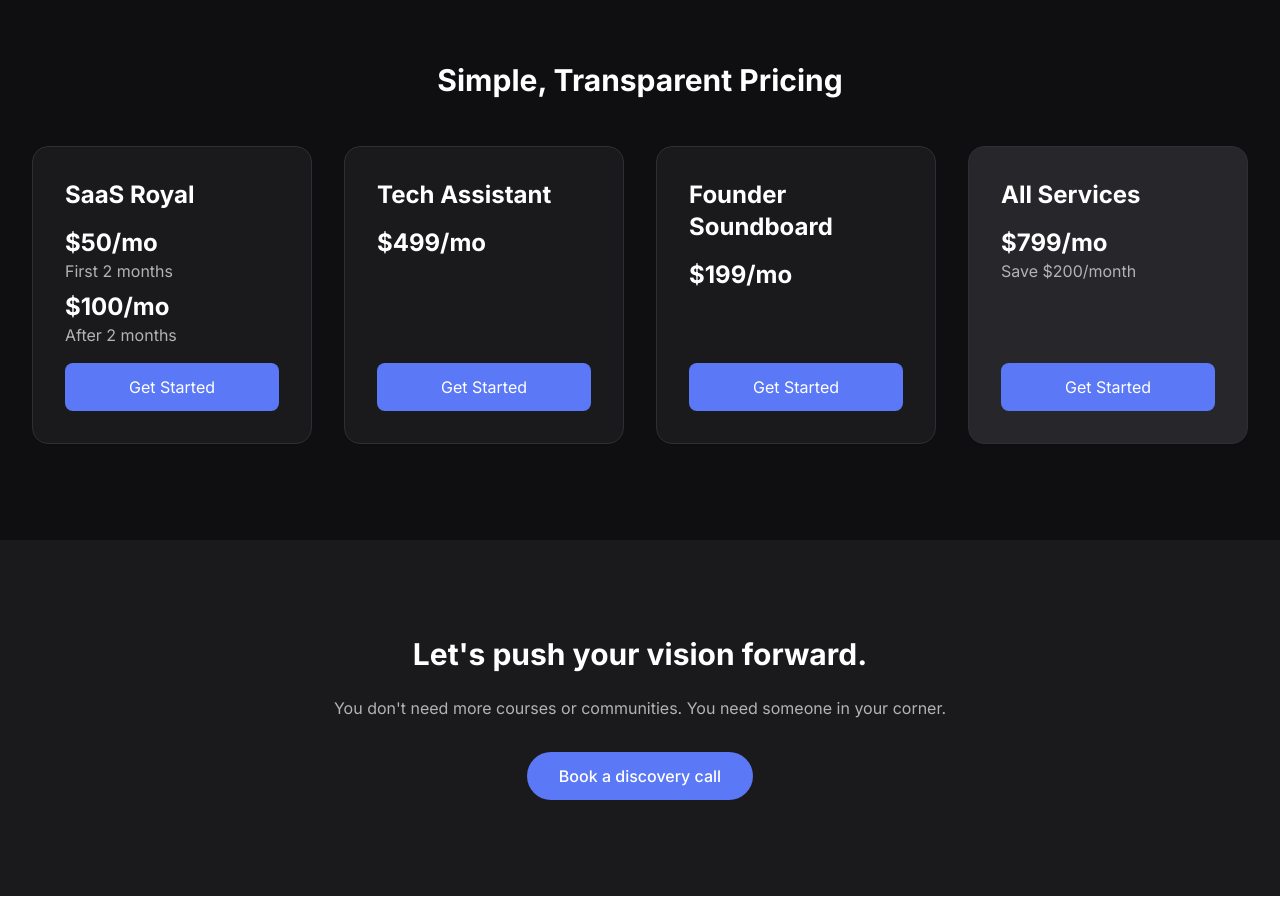
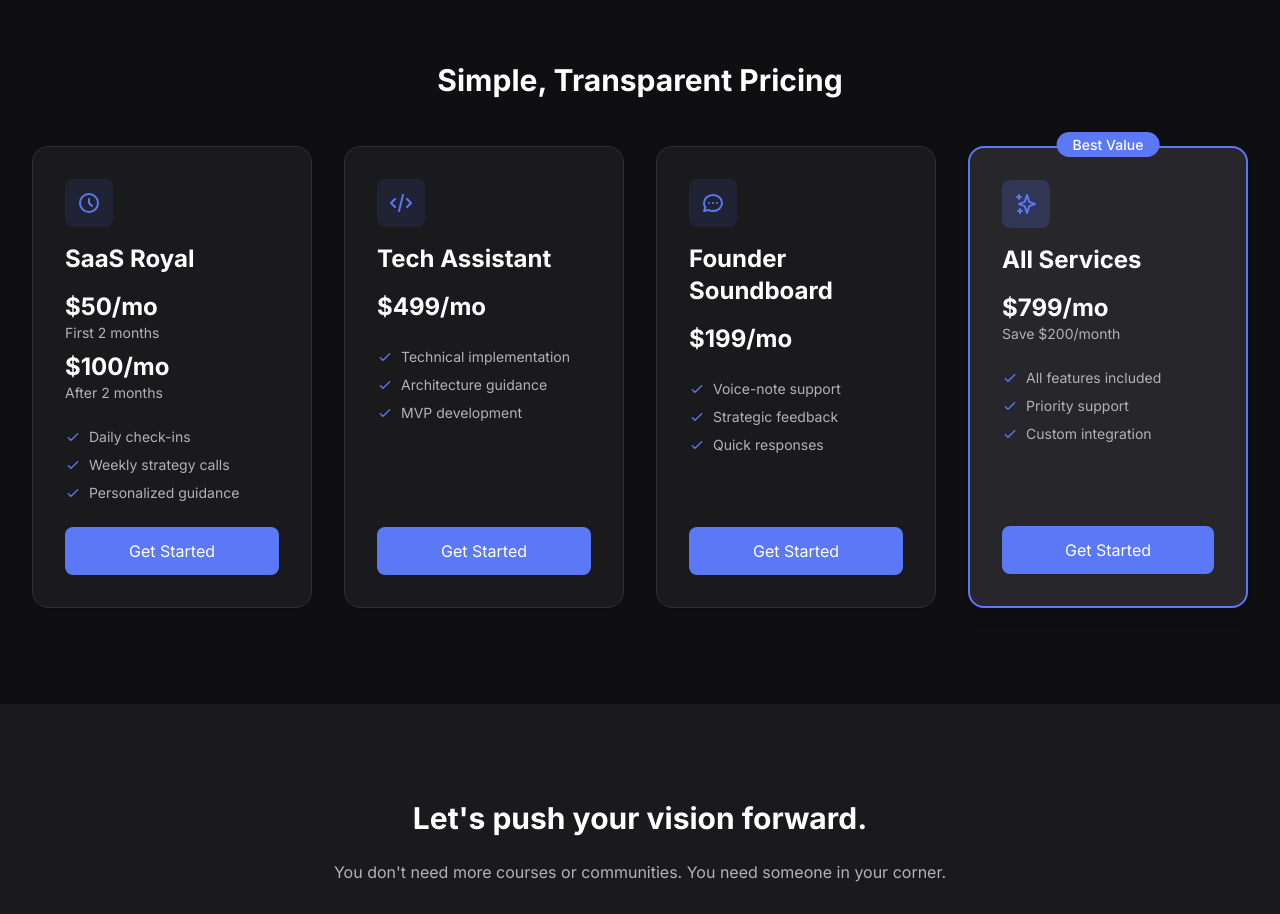
Before and after one commit to JohannesBorge/borge, a Next.js app: page / in a window 1280 px wide. Shown: the part 2400-3314 px from the top of the page. Built offline with nearby package versions, Linux system fonts and the light colour scheme.

Commit message:
Enhance Pricing section with icons, feature lists, and improved visual hierarchy

```diff
--- a/app/page.tsx
+++ b/app/page.tsx
@@ -119,48 +119,154 @@ export default function Home() {
         <div className="max-w-7xl mx-auto px-4 sm:px-6 lg:px-8">
           <h2 className="text-3xl font-bold text-center mb-12 text-text-primary animate-fade-in">Simple, Transparent Pricing</h2>
           <div className="grid md:grid-cols-4 gap-8">
-            <div className="bg-surface p-8 rounded-2xl shadow-sm border border-border hover:border-primary transition-all duration-300 transform hover:-translate-y-2 flex flex-col h-full">
+            <div className="bg-surface p-8 rounded-2xl shadow-sm border border-border hover:border-primary transition-all duration-300 transform hover:-translate-y-2 flex flex-col h-full group">
+              <div className="w-12 h-12 bg-primary/10 rounded-lg flex items-center justify-center mb-4 group-hover:bg-primary/20 transition-colors duration-300">
+                <svg className="w-6 h-6 text-primary" fill="none" stroke="currentColor" viewBox="0 0 24 24">
+                  <path strokeLinecap="round" strokeLinejoin="round" strokeWidth={2} d="M12 8v4l3 3m6-3a9 9 0 11-18 0 9 9 0 0118 0z" />
+                </svg>
+              </div>
               <h3 className="text-2xl font-bold mb-4 text-text-primary">SaaS Royal</h3>
-              <div className="mb-4">
+              <div className="mb-6">
                 <p className="text-2xl font-bold text-text-primary">$50/mo</p>
-                <p className="text-text-secondary">First 2 months</p>
+                <p className="text-text-secondary text-sm">First 2 months</p>
                 <p className="text-2xl font-bold text-text-primary mt-2">$100/mo</p>
-                <p className="text-text-secondary">After 2 months</p>
+                <p className="text-text-secondary text-sm">After 2 months</p>
               </div>
+              <ul className="space-y-2 mb-6">
+                <li className="flex items-center text-text-secondary text-sm">
+                  <svg className="w-4 h-4 mr-2 text-primary" fill="none" stroke="currentColor" viewBox="0 0 24 24">
+                    <path strokeLinecap="round" strokeLinejoin="round" strokeWidth={2} d="M5 13l4 4L19 7" />
+                  </svg>
+                  Daily check-ins
+                </li>
+                <li className="flex items-center text-text-secondary text-sm">
+                  <svg className="w-4 h-4 mr-2 text-primary" fill="none" stroke="currentColor" viewBox="0 0 24 24">
+                    <path strokeLinecap="round" strokeLinejoin="round" strokeWidth={2} d="M5 13l4 4L19 7" />
+                  </svg>
+                  Weekly strategy calls
+                </li>
+                <li className="flex items-center text-text-secondary text-sm">
+                  <svg className="w-4 h-4 mr-2 text-primary" fill="none" stroke="currentColor" viewBox="0 0 24 24">
+                    <path strokeLinecap="round" strokeLinejoin="round" strokeWidth={2} d="M5 13l4 4L19 7" />
+                  </svg>
+                  Personalized guidance
+                </li>
+              </ul>
               <div className="mt-auto">
                 <button className="w-full bg-primary text-text-primary py-3 rounded-lg hover:bg-hover transition-all duration-300 transform hover:scale-105">
                   Get Started
                 </button>
               </div>
             </div>
-            <div className="bg-surface p-8 rounded-2xl shadow-sm border border-border hover:border-primary transition-all duration-300 transform hover:-translate-y-2 flex flex-col h-full">
+
+            <div className="bg-surface p-8 rounded-2xl shadow-sm border border-border hover:border-primary transition-all duration-300 transform hover:-translate-y-2 flex flex-col h-full group">
+              <div className="w-12 h-12 bg-primary/10 rounded-lg flex items-center justify-center mb-4 group-hover:bg-primary/20 transition-colors duration-300">
+                <svg className="w-6 h-6 text-primary" fill="none" stroke="currentColor" viewBox="0 0 24 24">
+                  <path strokeLinecap="round" strokeLinejoin="round" strokeWidth={2} d="M10 20l4-16m4 4l4 4-4 4M6 16l-4-4 4-4" />
+                </svg>
+              </div>
               <h3 className="text-2xl font-bold mb-4 text-text-primary">Tech Assistant</h3>
-              <div className="mb-4">
+              <div className="mb-6">
                 <p className="text-2xl font-bold text-text-primary">$499/mo</p>
               </div>
+              <ul className="space-y-2 mb-6">
+                <li className="flex items-center text-text-secondary text-sm">
+                  <svg className="w-4 h-4 mr-2 text-primary" fill="none" stroke="currentColor" viewBox="0 0 24 24">
+                    <path strokeLinecap="round" strokeLinejoin="round" strokeWidth={2} d="M5 13l4 4L19 7" />
+                  </svg>
+                  Technical implementation
+                </li>
+                <li className="flex items-center text-text-secondary text-sm">
+                  <svg className="w-4 h-4 mr-2 text-primary" fill="none" stroke="currentColor" viewBox="0 0 24 24">
+                    <path strokeLinecap="round" strokeLinejoin="round" strokeWidth={2} d="M5 13l4 4L19 7" />
+                  </svg>
+                  Architecture guidance
+                </li>
+                <li className="flex items-center text-text-secondary text-sm">
+                  <svg className="w-4 h-4 mr-2 text-primary" fill="none" stroke="currentColor" viewBox="0 0 24 24">
+                    <path strokeLinecap="round" strokeLinejoin="round" strokeWidth={2} d="M5 13l4 4L19 7" />
+                  </svg>
+                  MVP development
+                </li>
+              </ul>
               <div className="mt-auto">
                 <button className="w-full bg-primary text-text-primary py-3 rounded-lg hover:bg-hover transition-all duration-300 transform hover:scale-105">
                   Get Started
                 </button>
               </div>
             </div>
-            <div className="bg-surface p-8 rounded-2xl shadow-sm border border-border hover:border-primary transition-all duration-300 transform hover:-translate-y-2 flex flex-col h-full">
+
+            <div className="bg-surface p-8 rounded-2xl shadow-sm border border-border hover:border-primary transition-all duration-300 transform hover:-translate-y-2 flex flex-col h-full group">
+              <div className="w-12 h-12 bg-primary/10 rounded-lg flex items-center justify-center mb-4 group-hover:bg-primary/20 transition-colors duration-300">
+                <svg className="w-6 h-6 text-primary" fill="none" stroke="currentColor" viewBox="0 0 24 24">
+                  <path strokeLinecap="round" strokeLinejoin="round" strokeWidth={2} d="M8 12h.01M12 12h.01M16 12h.01M21 12c0 4.418-4.03 8-9 8a9.863 9.863 0 01-4.255-.949L3 20l1.395-3.72C3.512 15.042 3 13.574 3 12c0-4.418 4.03-8 9-8s9 3.582 9 8z" />
+                </svg>
+              </div>
               <h3 className="text-2xl font-bold mb-4 text-text-primary">Founder Soundboard</h3>
-              <div className="mb-4">
+              <div className="mb-6">
                 <p className="text-2xl font-bold text-text-primary">$199/mo</p>
               </div>
+              <ul className="space-y-2 mb-6">
+                <li className="flex items-center text-text-secondary text-sm">
+                  <svg className="w-4 h-4 mr-2 text-primary" fill="none" stroke="currentColor" viewBox="0 0 24 24">
+                    <path strokeLinecap="round" strokeLinejoin="round" strokeWidth={2} d="M5 13l4 4L19 7" />
+                  </svg>
+                  Voice-note support
+                </li>
+                <li className="flex items-center text-text-secondary text-sm">
+                  <svg className="w-4 h-4 mr-2 text-primary" fill="none" stroke="currentColor" viewBox="0 0 24 24">
+                    <path strokeLinecap="round" strokeLinejoin="round" strokeWidth={2} d="M5 13l4 4L19 7" />
+                  </svg>
+                  Strategic feedback
+                </li>
+                <li className="flex items-center text-text-secondary text-sm">
+                  <svg className="w-4 h-4 mr-2 text-primary" fill="none" stroke="currentColor" viewBox="0 0 24 24">
+                    <path strokeLinecap="round" strokeLinejoin="round" strokeWidth={2} d="M5 13l4 4L19 7" />
+                  </svg>
+                  Quick responses
+                </li>
+              </ul>
               <div className="mt-auto">
                 <button className="w-full bg-primary text-text-primary py-3 rounded-lg hover:bg-hover transition-all duration-300 transform hover:scale-105">
                   Get Started
                 </button>
               </div>
             </div>
-            <div className="bg-hover p-8 rounded-2xl shadow-sm border border-border hover:border-primary transition-all duration-300 transform hover:-translate-y-2 flex flex-col h-full">
+
+            <div className="bg-hover p-8 rounded-2xl shadow-lg border-2 border-primary hover:border-primary transition-all duration-300 transform hover:-translate-y-2 flex flex-col h-full group relative">
+              <div className="absolute -top-4 left-1/2 transform -translate-x-1/2">
+                <span className="bg-primary text-text-primary px-4 py-1 rounded-full text-sm font-medium">Best Value</span>
+              </div>
+              <div className="w-12 h-12 bg-primary/20 rounded-lg flex items-center justify-center mb-4 group-hover:bg-primary/30 transition-colors duration-300">
+                <svg className="w-6 h-6 text-primary" fill="none" stroke="currentColor" viewBox="0 0 24 24">
+                  <path strokeLinecap="round" strokeLinejoin="round" strokeWidth={2} d="M5 3v4M3 5h4M6 17v4m-2-2h4m5-16l2.286 6.857L21 12l-5.714 2.143L13 21l-2.286-6.857L5 12l5.714-2.143L13 3z" />
+                </svg>
+              </div>
               <h3 className="text-2xl font-bold mb-4 text-text-primary">All Services</h3>
-              <div className="mb-4">
+              <div className="mb-6">
                 <p className="text-2xl font-bold text-text-primary">$799/mo</p>
-                <p className="text-text-secondary mb-4">Save $200/month</p>
+                <p className="text-text-secondary text-sm">Save $200/month</p>
               </div>
+              <ul className="space-y-2 mb-6">
+                <li className="flex items-center text-text-secondary text-sm">
+                  <svg className="w-4 h-4 mr-2 text-primary" fill="none" stroke="currentColor" viewBox="0 0 24 24">
+                    <path strokeLinecap="round" strokeLinejoin="round" strokeWidth={2} d="M5 13l4 4L19 7" />
+                  </svg>
+                  All features included
+                </li>
+                <li className="flex items-center text-text-secondary text-sm">
+                  <svg className="w-4 h-4 mr-2 text-primary" fill="none" stroke="currentColor" viewBox="0 0 24 24">
+                    <path strokeLinecap="round" strokeLinejoin="round" strokeWidth={2} d="M5 13l4 4L19 7" />
+                  </svg>
+                  Priority support
+                </li>
+                <li className="flex items-center text-text-secondary text-sm">
+                  <svg className="w-4 h-4 mr-2 text-primary" fill="none" stroke="currentColor" viewBox="0 0 24 24">
+                    <path strokeLinecap="round" strokeLinejoin="round" strokeWidth={2} d="M5 13l4 4L19 7" />
+                  </svg>
+                  Custom integration
+                </li>
+              </ul>
               <div className="mt-auto">
                 <button className="w-full bg-primary text-text-primary py-3 rounded-lg hover:bg-hover transition-all duration-300 transform hover:scale-105">
                   Get Started
```
